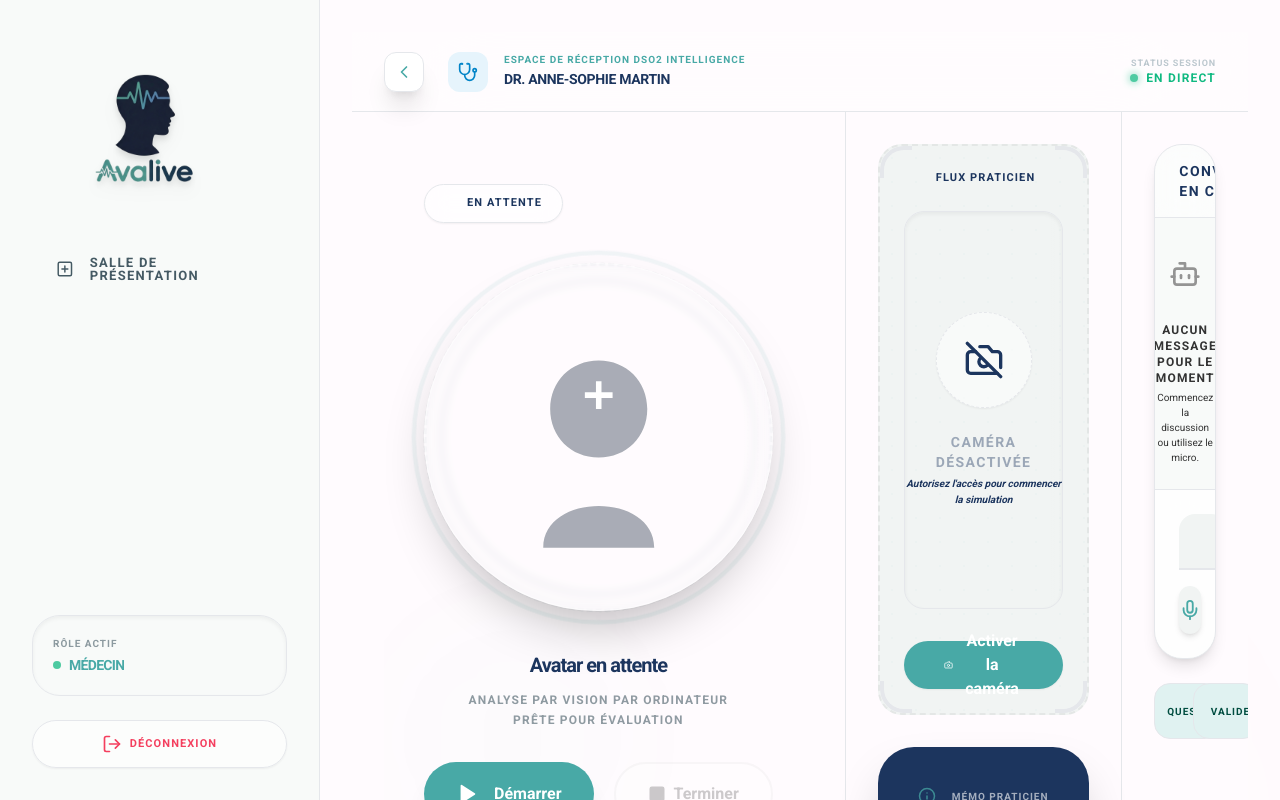
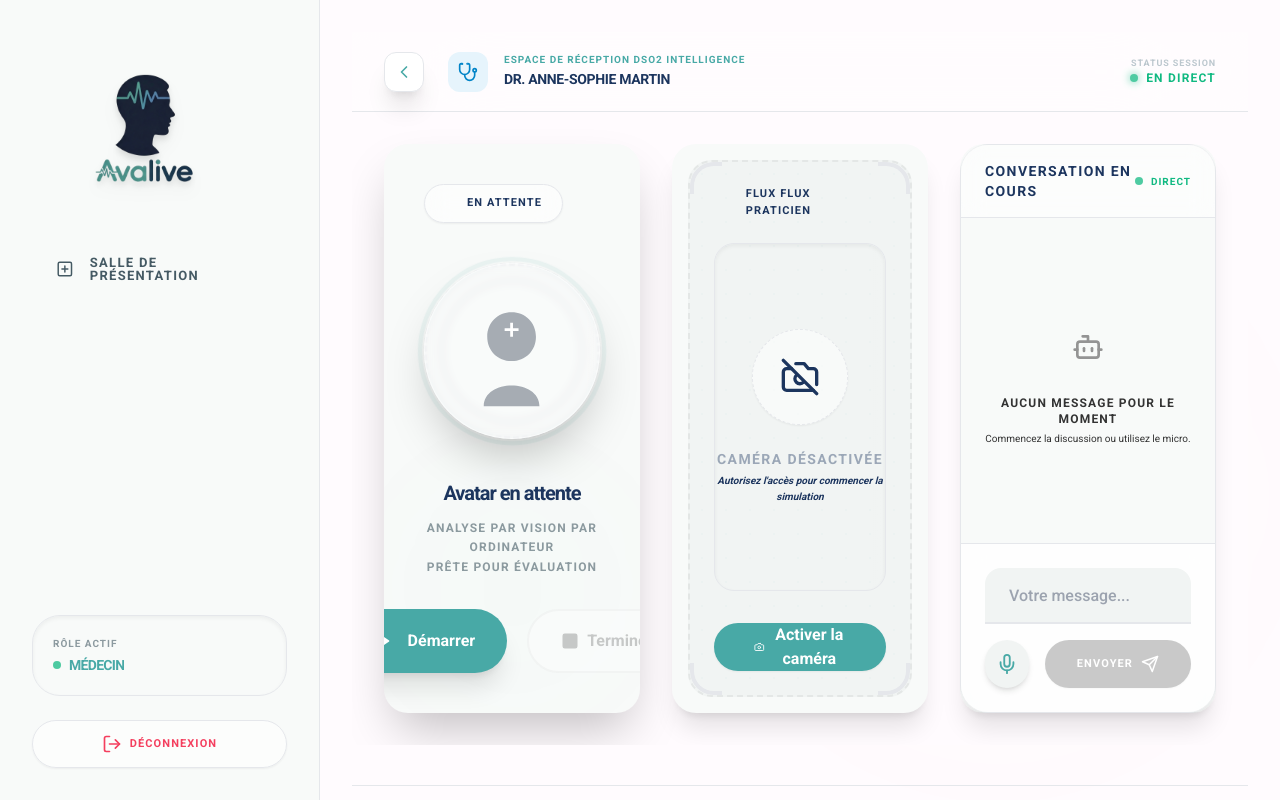
Before and after one commit to Amzilynn/PIDS-Cowin, a React (Vite) app in the folder front/: page /practitioner/home in a window 1280 px wide. Built offline with nearby package versions, Linux system fonts and the light colour scheme.

Commit message:
update final modifications ready to get used

```diff
--- a/front/src/components/Avatar3D.jsx
+++ b/front/src/components/Avatar3D.jsx
@@ -85,7 +85,7 @@ export default function Avatar3D({ type = 'doctor' }) {
       <div className="w-full space-y-8 relative z-10">
          <div className="flex flex-col items-center gap-3">
             <h3 className="text-xl font-black text-md-on-background tracking-tighter">
-               {isActive ? (type === 'doctor' ? 'Dr. Martin (Médecin)' : 'Mme Berthier (Pharmacienne)') : 'Avatar en attente'}
+               {isActive ? (type === 'doctor' ? 'Dr. Martin (Médecin)' : type === 'delegate' ? 'Sarah Khalil (Déléguée)' : 'Mme Berthier (Pharmacienne)') : 'Avatar en attente'}
             </h3>
             <p className="text-xs font-bold text-md-on-surface-variant opacity-60 text-center uppercase tracking-widest leading-relaxed">
                Analyse par vision par ordinateur <br/> Prête pour évaluation
--- a/front/src/views/practitioner/PractitionerView.jsx
+++ b/front/src/views/practitioner/PractitionerView.jsx
@@ -66,63 +66,24 @@ export default function PractitionerView() {
       </div>
 
       {/* Interface de Réception Principal (3 Colonnes) */}
-      <div className="flex-1 flex overflow-hidden">
+      <div className="flex-1 grid grid-cols-1 md:grid-cols-3 gap-8 p-8 overflow-hidden">
 
-        {/* COL 1 : Avatar du Délégué (40%) */}
-        <div className="flex-[0.4] p-8 relative flex flex-col">
-           <div className="absolute inset-0 bg-md-primary/[0.03] -z-10" />
-           {/* On utilise Avatar3D pour simuler le délégué du point de vue du praticien */}
+        {/* COL 1 : Avatar de Formation */}
+        <div className="md-card !p-0 overflow-hidden relative flex flex-col bg-md-surface-container border-none shadow-2xl">
            <Avatar3D type="delegate" />
+        </div>
 
-           <div className="mt-8 p-8 bg-white/60 backdrop-blur-md rounded-[32px] border border-md-outline/5 shadow-xl flex items-center justify-between">
-              <div>
-                 <p className="text-[10px] font-black text-md-on-background uppercase tracking-widest opacity-40 leading-none mb-2 underline underline-offset-4 decoration-md-primary">Identité Interlocuteur</p>
-                 <h3 className="text-2xl font-black text-md-on-background tracking-tighter uppercase leading-none">{delegateName.split('(')[0]}</h3>
-                 <p className="text-[11px] font-black text-md-primary uppercase mt-1 tracking-widest">{delegateName.split('(')[1].replace(')', '')}</p>
-              </div>
-              <div className="w-16 h-16 rounded-[48px] bg-md-primary/10 text-md-primary flex items-center justify-center shadow-lg border border-md-primary/10">
-                 <ShieldCheck size={32} />
-              </div>
+        {/* COL 2 : Caméra du Praticien */}
+        <div className="md-card !p-0 overflow-hidden bg-md-surface-container-low/30 relative flex flex-col shadow-xl border-none">
+           <div className="flex-1 flex flex-col p-4 w-full h-full">
+              <CameraPanel label="Flux Praticien" />
            </div>
         </div>
 
-        {/* COL 2 : Caméra du Praticien (30%) */}
-        <div className="flex-[0.3] p-8 border-x border-md-outline/10 bg-md-surface-container-low/30 relative flex flex-col">
-           <div className="flex-1">
-              <CameraPanel label="Praticien" />
-           </div>
-
-           <div className="mt-8 p-10 bg-md-on-background text-white rounded-[36px] shadow-2xl relative overflow-hidden group">
-              <div className="absolute top-0 right-0 w-32 h-32 bg-md-primary/20 blur-2xl -z-10" />
-              <div className="flex items-center gap-4 mb-6">
-                 <Info size={18} className="text-md-primary animate-pulse" />
-                 <h4 className="text-[10px] font-black uppercase tracking-widest opacity-60">Mémo Praticien</h4>
-              </div>
-              <p className="text-sm font-bold leading-relaxed opacity-80 uppercase tracking-tighter italic">
-                 "Ce délégué a un rang DSO2 Élite. Ses recommandations sont prioritaires pour votre établissement."
-              </p>
-           </div>
+        {/* COL 3 : Panneau de Chat Interactif */}
+        <div className="md-card !p-0 overflow-hidden bg-md-surface-container/50 relative flex flex-col shadow-xl border-none w-full h-full">
+           <ChatPanel />
         </div>
-
-        {/* COL 3 : Fiche Produit & Feedback (30%) */}
-        <div className="flex-[0.3] p-8 h-full bg-md-surface-container/50 flex flex-col gap-6 overflow-hidden">
-           {/* Feedback temps réel / Chat (occupe désormais tout l'espace disponible vers le haut) */}
-           {/* Feedback temps réel / Chat */}
-           <div className="flex-1 min-h-0">
-              <ChatPanel />
-           </div>
-
-           {/* Actions Finales */}
-           <div className="grid grid-cols-2 gap-4">
-              <button className="btn-tonal !h-14 font-black uppercase text-[10px] tracking-widest !rounded-2xl border border-md-outline/10">
-                 <HelpCircle size={18} className="mr-2" /> Question
-              </button>
-              <button className="btn-tonal !h-14 font-black uppercase text-[10px] tracking-widest !rounded-2xl border border-md-outline/10">
-                 <Award size={18} className="mr-2" /> Valider
-              </button>
-           </div>
-        </div>
-
       </div>
 
       {/* Signature Background Layer */}
```
